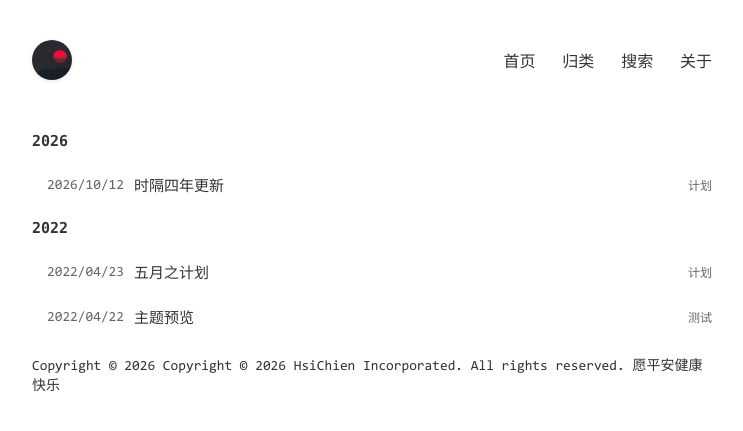
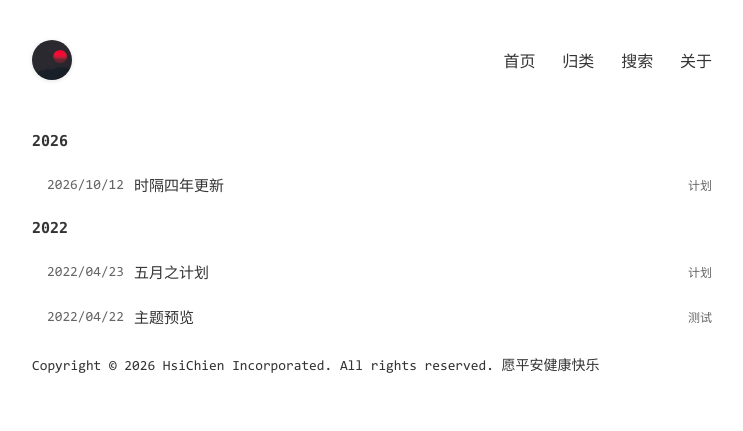
Before and after one commit to hsichien/hsichien.github.io, a Jekyll site: the page built from index.html, in a window 1280 px wide. Shown: the top 431 px of the page, without its empty margins (268-1011 px from the left). Built offline with Jekyll 4.4.1, drawn with Linux system fonts in a browser that asks for light colours.

Commit message:
Update _config.yml

```diff
--- a/_config.yml
+++ b/_config.yml
@@ -5,7 +5,7 @@ title: HsiChien's Blog
 description: HsiChien的个人博客
 keywords: HsiChien,Blog
 author: HsiChien
-footerText: 'Copyright © 2026 HsiChien Incorporated. All rights reserved.'
+footerText: 'HsiChien Incorporated. All rights reserved.'
 
 # 这些不要动
 permalink: /posts/:year/:month/:day/:title.html
```
